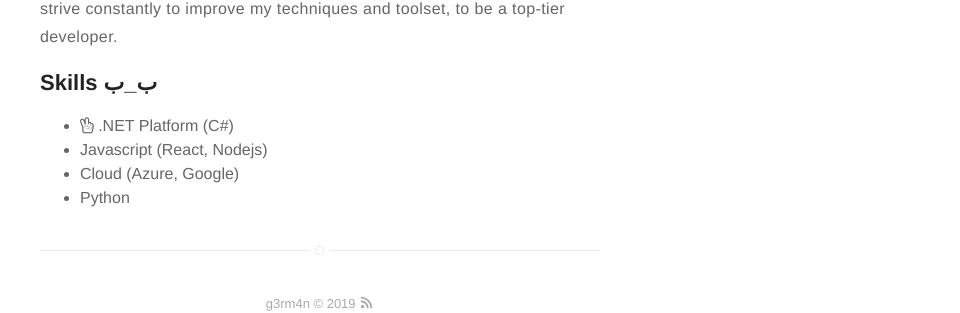
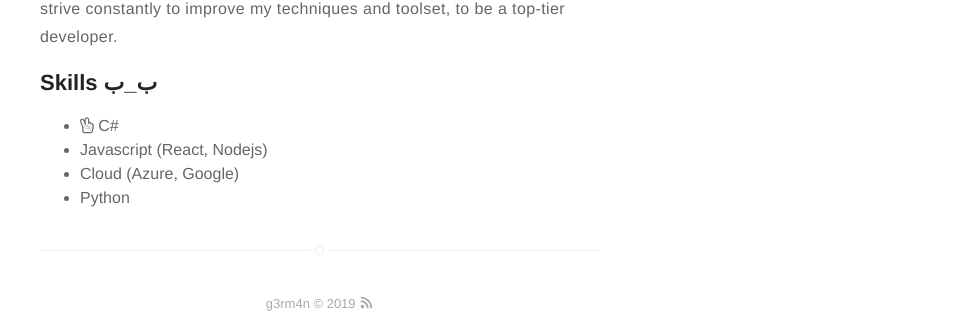
Before and after one commit to ImaMonsta/demo-jekill, a Jekyll site: the page built from about.md, in a window 1280 px wide. Shown: the part 484-797 px from the top of the page, without its empty margins (320-1280 px from the left). Built offline with Jekyll 4.4.1, drawn with Linux system fonts in a browser that asks for light colours.

Commit message:
Update about.md

```diff
--- a/about.md
+++ b/about.md
@@ -12,7 +12,7 @@ and toolset, to be a top-tier developer.</p>
 <h2>Skills ب_ب</h2>
 
 <ul class="skill-list">
-	<li><i class="fa fa-hand-peace-o" aria-hidden="true"></i> .NET Platform (C#)</li>
+	<li><i class="fa fa-hand-peace-o" aria-hidden="true"></i> C# </li>
 	<li>Javascript (React, Nodejs)</li>
 	<li>Cloud (Azure, Google)</li>
 	<li>Python</li>
```
